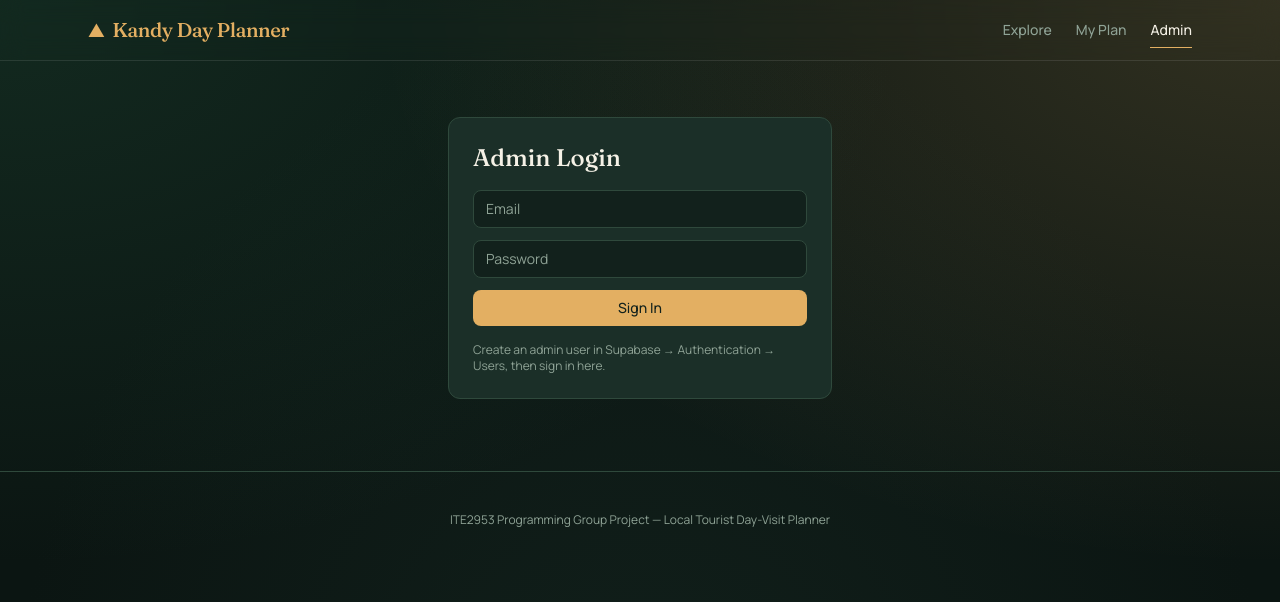
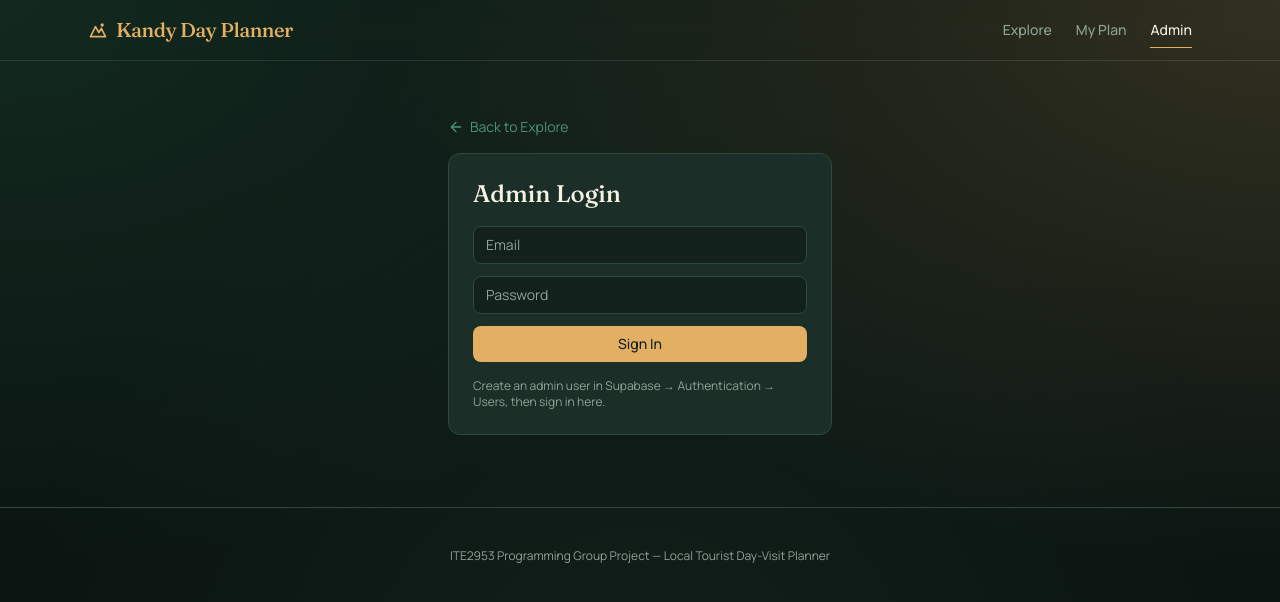
Before and after one commit to ThariduNherath/tourist-planner, a Next.js app: page /admin/login in a window 1280 px wide. Shown: the top 602 px of the page. Built offline with nearby package versions, Linux system fonts and the light colour scheme.

Commit message:
Update UI and add CI workflow

```diff
--- a/app/admin/dashboard/page.tsx
+++ b/app/admin/dashboard/page.tsx
@@ -29,6 +29,8 @@ export default function AdminDashboard() {
   const [form, setForm] = useState(emptyForm);
   const [editing, setEditing] = useState(false);
   const [message, setMessage] = useState<string | null>(null);
+  const [confirmTarget, setConfirmTarget] = useState<Place | null>(null);
+  const [confirmLogout, setConfirmLogout] = useState(false);
 
   const loadPlaces = async () => {
     const { data } = await supabase.from("places").select("*").order("name");
@@ -49,7 +51,7 @@ export default function AdminDashboard() {
     // eslint-disable-next-line react-hooks/exhaustive-deps
   }, []);
 
-  const handleLogout = async () => {
+  const confirmLogoutAction = async () => {
     await supabase.auth.signOut();
     router.push("/admin/login");
   };
@@ -101,11 +103,12 @@ export default function AdminDashboard() {
     }
   };
 
-  const handleDelete = async (id: string) => {
-    if (!confirm("Delete this place?")) return;
-    const { error } = await supabase.from("places").delete().eq("id", id);
+  const confirmDelete = async () => {
+    if (!confirmTarget) return;
+    const { error } = await supabase.from("places").delete().eq("id", confirmTarget.id);
     if (error) setMessage(`Error: ${error.message}`);
     else loadPlaces();
+    setConfirmTarget(null);
   };
 
   if (loading) return <p className="text-muted text-sm">Loading...</p>;
@@ -114,7 +117,7 @@ export default function AdminDashboard() {
     <div className="animate-fade-in">
       <div className="flex items-center justify-between mb-6">
         <h1 className="font-display text-3xl text-ink">Admin Dashboard</h1>
-        <button onClick={handleLogout} className="text-sm text-terracotta font-medium hover:opacity-70">Log out</button>
+        <button onClick={() => setConfirmLogout(true)} className="text-sm text-terracotta font-medium hover:opacity-70">Log out</button>
       </div>
 
       <div className="grid lg:grid-cols-3 gap-6">
@@ -154,12 +157,58 @@ export default function AdminDashboard() {
               </div>
               <div className="flex gap-3 flex-shrink-0">
                 <button onClick={() => startEdit(p)} className="text-xs font-medium text-gold hover:text-gold-hover">Edit</button>
-                <button onClick={() => handleDelete(p.id)} className="text-xs font-medium text-terracotta hover:opacity-70">Delete</button>
+                <button onClick={() => setConfirmTarget(p)} className="text-xs font-medium text-terracotta hover:opacity-70">Delete</button>
               </div>
             </div>
           ))}
         </div>
       </div>
+
+      {confirmTarget && (
+        <div className="fixed inset-0 z-50 flex items-center justify-center bg-black/60 backdrop-blur-sm px-4 animate-fade-in">
+          <div className="bg-surface border border-border rounded-2xl shadow-2xl shadow-black/50 max-w-sm w-full p-6 text-center animate-fade-up">
+            <div className="w-14 h-14 mx-auto rounded-full bg-terracotta/15 border border-terracotta/40 flex items-center justify-center mb-4">
+              <svg viewBox="0 0 24 24" className="w-7 h-7 text-terracotta" fill="none" stroke="currentColor" strokeWidth="2">
+                <path d="M3 6h18M8 6V4a2 2 0 0 1 2-2h4a2 2 0 0 1 2 2v2m3 0-1 14a2 2 0 0 1-2 2H7a2 2 0 0 1-2-2L4 6h16Z" strokeLinecap="round" strokeLinejoin="round" />
+              </svg>
+            </div>
+            <h3 className="font-display text-lg text-ink mb-1">Delete this place?</h3>
+            <p className="text-sm text-muted mb-6">
+              <span className="text-ink font-medium">{confirmTarget.name}</span> will be permanently removed. This can't be undone.
+            </p>
+            <div className="flex gap-3">
+              <button onClick={() => setConfirmTarget(null)} className="flex-1 rounded-lg border border-border text-sm text-muted py-2.5 hover:text-ink transition-colors">
+                Cancel
+              </button>
+              <button onClick={confirmDelete} className="flex-1 rounded-lg bg-terracotta text-white text-sm font-medium py-2.5 hover:opacity-90 transition-opacity">
+                Delete
+              </button>
+            </div>
+          </div>
+        </div>
+      )}
+
+      {confirmLogout && (
+        <div className="fixed inset-0 z-50 flex items-center justify-center bg-black/60 backdrop-blur-sm px-4 animate-fade-in">
+          <div className="bg-surface border border-border rounded-2xl shadow-2xl shadow-black/50 max-w-sm w-full p-6 text-center animate-fade-up">
+            <div className="w-14 h-14 mx-auto rounded-full bg-gold/15 border border-gold/40 flex items-center justify-center mb-4">
+              <svg viewBox="0 0 24 24" className="w-7 h-7 text-gold" fill="none" stroke="currentColor" strokeWidth="2">
+                <path d="M9 21H5a2 2 0 0 1-2-2V5a2 2 0 0 1 2-2h4M16 17l5-5-5-5M21 12H9" strokeLinecap="round" strokeLinejoin="round" />
+              </svg>
+            </div>
+            <h3 className="font-display text-lg text-ink mb-1">Log out?</h3>
+            <p className="text-sm text-muted mb-6">You'll need to sign in again to manage places.</p>
+            <div className="flex gap-3">
+              <button onClick={() => setConfirmLogout(false)} className="flex-1 rounded-lg border border-border text-sm text-muted py-2.5 hover:text-ink transition-colors">
+                Cancel
+              </button>
+              <button onClick={confirmLogoutAction} className="flex-1 rounded-lg bg-gold text-bg text-sm font-medium py-2.5 hover:bg-gold-hover transition-colors">
+                Log out
+              </button>
+            </div>
+          </div>
+        </div>
+      )}
     </div>
   );
 }
--- a/app/admin/login/page.tsx
+++ b/app/admin/login/page.tsx
@@ -1,6 +1,7 @@
 "use client";
 
 import { useState } from "react";
+import Link from "next/link";
 import { useRouter } from "next/navigation";
 import { createClient } from "@/lib/supabase";
 
@@ -23,7 +24,15 @@ export default function AdminLoginPage() {
   };
 
   return (
-    <div className="max-w-sm mx-auto mt-6 bg-surface border border-border rounded-xl p-6 animate-fade-up">
+    <div className="max-w-sm mx-auto mt-6">
+      <Link href="/" className="inline-flex items-center gap-1.5 text-sm text-jade-light hover:text-gold transition-colors mb-4">
+        <svg viewBox="0 0 24 24" className="w-4 h-4" fill="none" stroke="currentColor" strokeWidth="2">
+          <path d="M19 12H5M12 19l-7-7 7-7" strokeLinecap="round" strokeLinejoin="round" />
+        </svg>
+        Back to Explore
+      </Link>
+
+      <div className="bg-surface border border-border rounded-xl p-6 animate-fade-up">
         <h1 className="font-display text-2xl text-ink mb-4">Admin Login</h1>
         <form onSubmit={handleLogin} className="space-y-3">
           <input
@@ -55,5 +64,6 @@ export default function AdminLoginPage() {
           Create an admin user in Supabase → Authentication → Users, then sign in here.
         </p>
       </div>
+    </div>
   );
 }
--- a/components/NavBar.tsx
+++ b/components/NavBar.tsx
@@ -17,38 +17,79 @@ export default function NavBar() {
   const { plan } = usePlan();
 
   return (
-    <header className="sticky top-0 z-50 bg-transparent backdrop-blur-md border-b border-white/10">
+    <header className="sticky top-0 z-50 bg-transparent backdrop-blur-md border-b border-white/10 relative">
       <div className="max-w-6xl mx-auto px-4 sm:px-6 py-4 flex items-center justify-between">
-        <Link href="/" className="font-display text-xl text-gold tracking-tight flex items-center gap-2">
-          <span aria-hidden>⛰</span> Kandy Day Planner
+        <Link
+          href="/"
+          className="font-display text-xl text-gold tracking-tight flex items-center gap-2"
+        >
+          <svg
+            viewBox="0 0 24 24"
+            className="w-5 h-5 text-gold flex-shrink-0"
+            fill="none"
+            stroke="currentColor"
+            strokeWidth="2"
+          >
+            <path
+              d="M3 20 L9 8 L13 15 L16 10 L21 20 Z"
+              strokeLinejoin="round"
+              strokeLinecap="round"
+            />
+            <circle cx="17" cy="6" r="2" fill="currentColor" stroke="none" />
+          </svg>{" "}
+          Kandy Day Planner
         </Link>
 
         <nav className="hidden sm:flex items-center gap-6 text-sm font-medium text-muted">
           {links.map((l) => (
-            <Link key={l.href} href={l.href} className={`relative py-1 transition-colors hover:text-ink ${pathname === l.href ? "text-ink" : ""}`}>
+            <Link
+              key={l.href}
+              href={l.href}
+              className={`relative py-1 transition-colors hover:text-ink ${pathname === l.href ? "text-ink" : ""}`}
+            >
               {l.label}
               {l.href === "/plan" && plan.length > 0 && (
                 <span className="ml-1.5 inline-flex items-center justify-center w-4 h-4 text-[10px] rounded-full bg-gold text-bg font-bold">
                   {plan.length}
                 </span>
               )}
-              <span className={`absolute -bottom-1 left-0 h-px bg-gold transition-all duration-300 ${pathname === l.href ? "w-full" : "w-0"}`} />
+              <span
+                className={`absolute -bottom-1 left-0 h-px bg-gold transition-all duration-300 ${pathname === l.href ? "w-full" : "w-0"}`}
+              />
             </Link>
           ))}
         </nav>
 
-        <button onClick={() => setOpen(!open)} className="sm:hidden text-ink w-9 h-9 flex flex-col items-center justify-center gap-1.5" aria-label="Toggle menu">
-          <span className={`block w-5 h-px bg-ink transition-transform ${open ? "rotate-45 translate-y-[3px]" : ""}`} />
-          <span className={`block w-5 h-px bg-ink transition-opacity ${open ? "opacity-0" : ""}`} />
-          <span className={`block w-5 h-px bg-ink transition-transform ${open ? "-rotate-45 -translate-y-[3px]" : ""}`} />
+        <button
+          onClick={() => setOpen(!open)}
+          className="sm:hidden text-ink w-9 h-9 flex flex-col items-center justify-center gap-1.5"
+          aria-label="Toggle menu"
+        >
+          <span
+            className={`block w-5 h-px bg-ink transition-transform ${open ? "rotate-45 translate-y-[3px]" : ""}`}
+          />
+          <span
+            className={`block w-5 h-px bg-ink transition-opacity ${open ? "opacity-0" : ""}`}
+          />
+          <span
+            className={`block w-5 h-px bg-ink transition-transform ${open ? "-rotate-45 -translate-y-[3px]" : ""}`}
+          />
         </button>
       </div>
 
-      <div className={`sm:hidden overflow-hidden transition-[max-height] duration-300 ${open ? "max-h-40" : "max-h-0"}`}>
+      <div
+        className={`sm:hidden absolute top-full left-0 right-0 overflow-hidden transition-[max-height] duration-300 bg-surface shadow-xl shadow-black/30 ${open ? "max-h-40" : "max-h-0"}`}
+      >
         <nav className="flex flex-col gap-1 px-4 pb-4 text-sm font-medium text-muted">
           {links.map((l) => (
-            <Link key={l.href} href={l.href} onClick={() => setOpen(false)} className="py-2 border-b border-border/60 hover:text-ink">
-              {l.label} {l.href === "/plan" && plan.length > 0 ? `(${plan.length})` : ""}
+            <Link
+              key={l.href}
+              href={l.href}
+              onClick={() => setOpen(false)}
+              className="py-2 border-b border-border/60 hover:text-ink"
+            >
+              {l.label}{" "}
+              {l.href === "/plan" && plan.length > 0 ? `(${plan.length})` : ""}
             </Link>
           ))}
         </nav>
```
Lines whose indentation alone changed are shown as unchanged.
